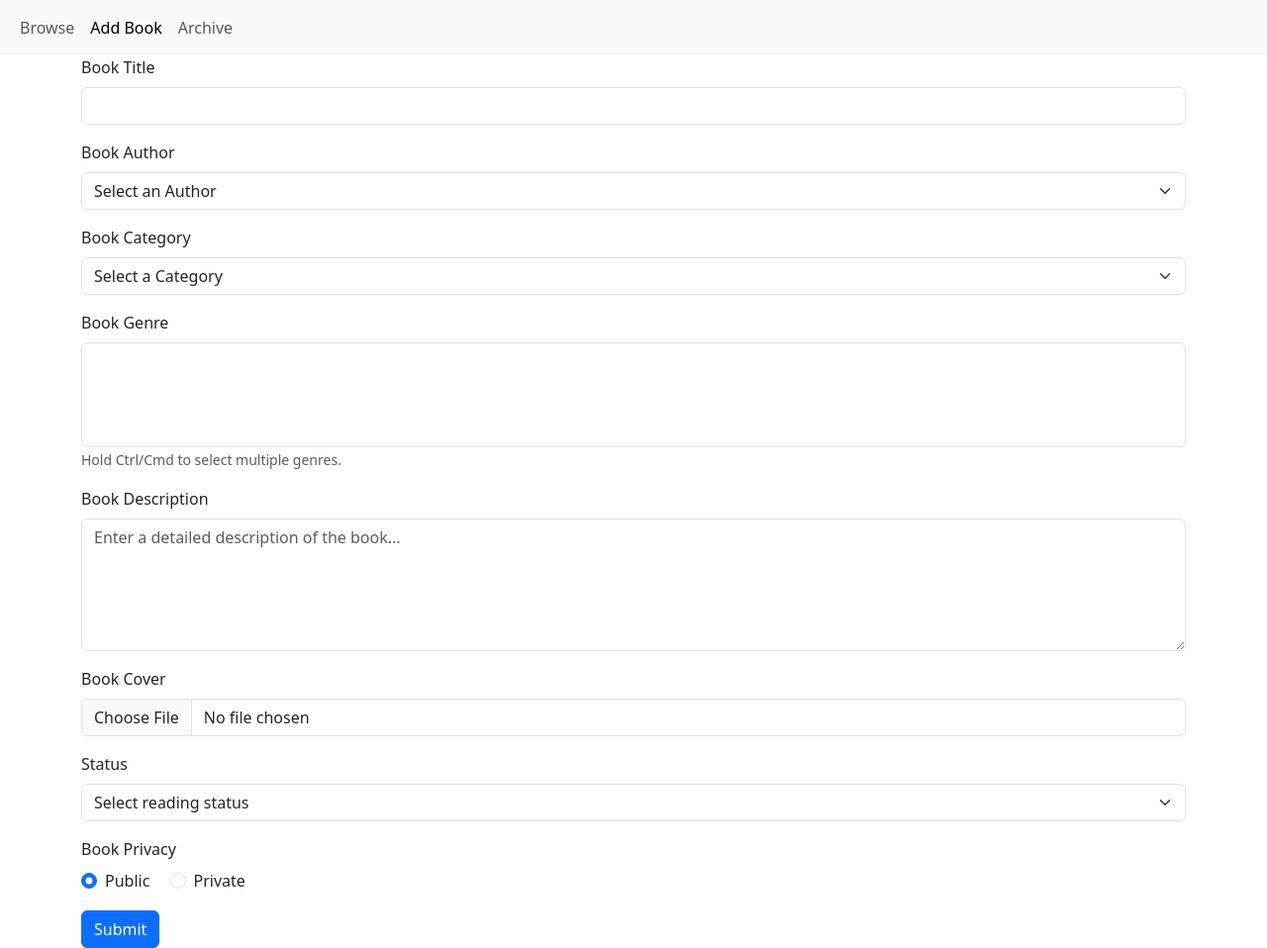
After one commit to Maikhell/saybabook-django, a Django app: page /addbook/ in a window 1280 px wide. The commit adds this page. Shown: the whole page at 99% size. Run offline with Django 5.2, Linux system fonts and the light colour scheme; lists and menus that the app fills with data are empty; some libraries are stand-ins or nearby versions.

Commit message:
Added new .html pages and routed them

```diff
--- /dev/null
+++ b/saybabook_app/templates/saybabook_app/addbook.html
@@ -0,0 +1,149 @@
+{% load static %}
+<!DOCTYPE html>
+<html lang="en">
+  <head>
+    <meta charset="UTF-8" />
+    <meta name="viewport" content="width=device-width, initial-scale=1.0" />
+    <link
+      rel="stylesheet"
+      href="{% static 'saybabook_app/vendor/bootstrap-5.3.8-dist/css/bootstrap.min.css' %}"
+    />
+    <title>Add Books</title>
+  </head>
+  <body>
+    {% include 'saybabook_app/components/navbar.html' %}
+    <section>
+      <div class="container">
+        <form>
+          <div class="mb-3">
+            <label for="bookTitle" class="form-label">Book Title</label>
+            <input
+              name="bookTitle"
+              type="text"
+              class="form-control"
+              id="bookTitle"
+            />
+          </div>
+          <div class="mb-3">
+            <label for="bookAuthor" class="form-label">Book Author</label>
+            <select
+              name="bookAuthor"
+              class="form-select"
+              id="bookAuthor"
+              required
+            >
+              <option value="" disabled selected>Select an Author</option>
+              {% for author in authors %}
+              <option value="{{ author.id }}">{{ author.full_name }}</option>
+              {% endfor %}
+            </select>
+          </div>
+
+          <div class="mb-3">
+            <label for="bookCategory" class="form-label">Book Category</label>
+            <select
+              name="bookCategory"
+              class="form-select"
+              id="bookCategory"
+              required
+            >
+              <option value="" disabled selected>Select a Category</option>
+              {% for category in categories %}
+              <option value="{{ category.id }}">{{ category.name }}</option>
+              {% endfor %}
+            </select>
+          </div>
+
+          <div class="mb-3">
+            <label for="bookGenre" class="form-label">Book Genre</label>
+            <select
+              name="bookGenre"
+              class="form-select"
+              id="bookGenre"
+              multiple
+              aria-label="Book Genres"
+            >
+              {% for genre in genres %}
+              <option value="{{ genre.id }}">{{ genre.name }}</option>
+              {% endfor %}
+            </select>
+            <small class="form-text text-muted"
+              >Hold Ctrl/Cmd to select multiple genres.</small
+            >
+          </div>
+          <div class="mb-3">
+            <label for="bookDescription" class="form-label"
+              >Book Description</label
+            >
+            <textarea
+              name="bookDescription"
+              class="form-control"
+              id="bookDescription"
+              rows="5"
+              placeholder="Enter a detailed description of the book..."
+              required
+            ></textarea>
+          </div>
+
+          <div class="mb-3">
+            <label for="bookCover" class="form-label">Book Cover</label>
+            <input
+              name="bookCover"
+              class="form-control"
+              type="file"
+              id="bookCover"
+              accept="image/*"
+            />
+          </div>
+          <div class="mb-3">
+            <label for="bookStatus" class="form-label">Status</label>
+            <select
+              name="bookStatus"
+              class="form-select"
+              id="bookStatus"
+              required
+            >
+              <option value="" disabled selected>Select reading status</option>
+              <option value="reading">Reading</option>
+              <option value="completed">Completed</option>
+              <option value="plan_to_read">Plan to Read</option>
+              <option value="dropped">Dropped</option>
+            </select>
+          </div>
+
+          <div class="mb-3">
+            <label class="form-label">Book Privacy</label>
+            <div>
+              <div class="form-check form-check-inline">
+                <input
+                  class="form-check-input"
+                  type="radio"
+                  name="bookPrivacy"
+                  id="privacyPublic"
+                  value="public"
+                  checked
+                />
+                <label class="form-check-label" for="privacyPublic"
+                  >Public</label
+                >
+              </div>
+              <div class="form-check form-check-inline">
+                <input
+                  class="form-check-input"
+                  type="radio"
+                  name="bookPrivacy"
+                  id="privacyPrivate"
+                  value="private"
+                />
+                <label class="form-check-label" for="privacyPrivate"
+                  >Private</label
+                >
+              </div>
+            </div>
+          </div>
+          <button type="submit" class="btn btn-primary">Submit</button>
+        </form>
+      </div>
+    </section>
+  </body>
+</html>
--- a/saybabook_app/templates/saybabook_app/components/navbar.html
+++ b/saybabook_app/templates/saybabook_app/components/navbar.html
@@ -1,6 +1,5 @@
 <nav class="navbar navbar-expand-lg navbar-light bg-light">
   <div class="container-fluid">
-        <a class="navbar-brand" href="#">Navbar</a>
     <button
       class="navbar-toggler"
       type="button"
@@ -15,52 +14,26 @@
     <div class="collapse navbar-collapse" id="navbarSupportedContent">
       <ul class="navbar-nav me-auto mb-2 mb-lg-0">
         <li class="nav-item">
-              <a class="nav-link active" aria-current="page" href="#">Home</a>
+           {% url 'browse' as browse_url%}
+          <a class="nav-link {% if request.path == browse_url %}active{% endif %}" aria-current="page" href="{%url 'browse'%}"
+            >Browse</a
+          >
         </li>
         <li class="nav-item">
-              <a class="nav-link" href="#">Link</a>
-            </li>
-            <li class="nav-item dropdown">
+          {% url 'addbooks' as addbook_url%}
           <a
-                class="nav-link dropdown-toggle"
-                href="#"
-                id="navbarDropdown"
-                role="button"
-                data-bs-toggle="dropdown"
-                aria-expanded="false"
+            class="nav-link {% if request.path == addbook_url %}active{% endif %}"
+            href="{%url 'addbooks'%}"
+            >Add Book</a
           >
-                Dropdown
-              </a>
-              <ul class="dropdown-menu" aria-labelledby="navbarDropdown">
-                <li><a class="dropdown-item" href="#">Action</a></li>
-                <li><a class="dropdown-item" href="#">Another action</a></li>
-                <li><hr class="dropdown-divider" /></li>
-                <li>
-                  <a class="dropdown-item" href="#">Something else here</a>
-                </li>
-              </ul>
         </li>
         <li class="nav-item">
-              <a
-                class="nav-link disabled"
-                href="#"
-                tabindex="-1"
-                aria-disabled="true"
-                >Disabled</a
+           {% url 'archive' as archive_url%}
+          <a class="nav-link {% if request.path == archive_url %}active{% endif %}" aria-current="page" href="{%url 'archive'%}"
+            >Archive</a
           >
         </li>
       </ul>
-          <form class="d-flex">
-            <input
-              class="form-control me-2"
-              type="search"
-              placeholder="Search"
-              aria-label="Search"
-            />
-            <button class="btn btn-outline-success" type="submit">
-              Search
-            </button>
-          </form>
     </div>
   </div>
 </nav>
--- a/saybabook_app/urls.py
+++ b/saybabook_app/urls.py
@@ -3,4 +3,7 @@ from . import views
 
 urlpatterns = [
     path('', views.landing_page, name='home'),
+    path('browse/', views.browse_page, name ='browse'),
+    path('addbook/', views.add_book_page, name = 'addbooks'),
+    path('archive/', views.archive_page, name = 'archive')
 ]
--- a/saybabook_app/views.py
+++ b/saybabook_app/views.py
@@ -3,3 +3,18 @@
 
 def landing_page(request):
     return render(request, 'saybabook_app/landingpage.html')
+
+def browse_page(request):
+    return render(request, 'saybabook_app/browse.html')
+
+def archive_page(request):
+    return render (request, 'saybabook_app/archive.html')
+
+def add_book_page(request):
+    return render(request, 'saybabook_app/addbook.html')
+
+def account_page(request):
+    return render(request, 'saybabook_app/account.html')
+
+def create(request):
+    return render(request, '', {'form'})
```
Also changed, not shown: saybabook_app/templates/saybabook_app/archive.html (added, +16 -0 lines), saybabook_app/templates/saybabook_app/browse.html (added, +16 -0 lines), saybabook_app/static/saybabook_app/css/main.css (added), saybabook_app/templates/saybabook_app/account.html (added). Lines whose indentation alone changed are shown as unchanged.
